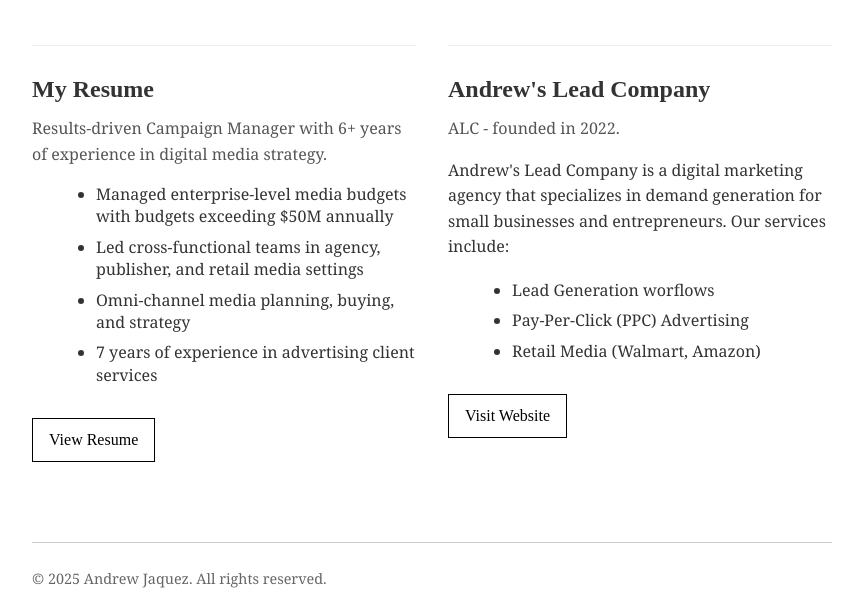
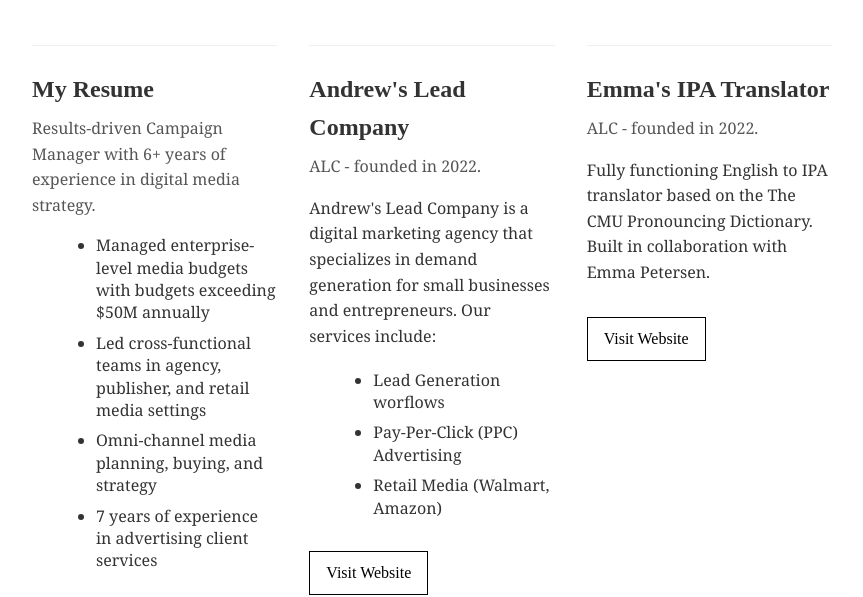
Before and after one commit to andrewsleadco/andrewjaquez.com, a plain HTML site: page index.html in a window 1280 px wide. Shown: the part 214-811 px from the top of the page, without its empty margins (208-1071 px from the left). Drawn offline with Linux system fonts and the light colour scheme.

Commit message:
add IPA Translator card

```diff
--- a/index.html
+++ b/index.html
@@ -51,6 +51,16 @@
                 </div>
                 <a href="https://andrewsleadco.com" class="button">Visit Website</a>
             </div>
+            <div class="link-item">
+                <div class="link-title">Emma's IPA Translator</div>
+                <div class="link-description">ALC - founded in 2022.</div>
+                <div class="skills-summary">
+                <p>
+                    Fully functioning English to IPA translator based on the The CMU Pronouncing Dictionary. Built in collaboration with Emma Petersen.
+                </p>
+                </div>
+                <a href="https://lavender-pelican-583991.hostingersite.com/" class="button">Visit Website</a>
+            </div>
         </div>
     </main>
 
```
